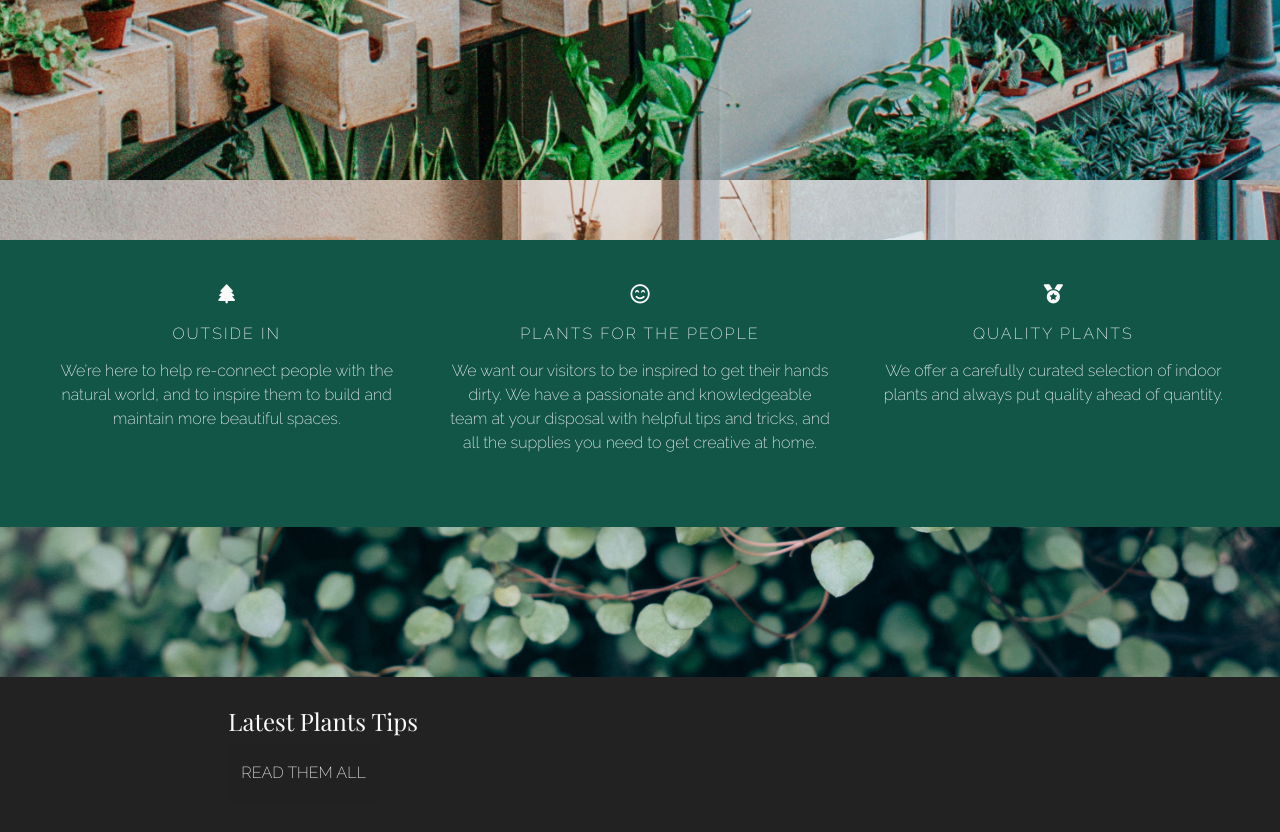
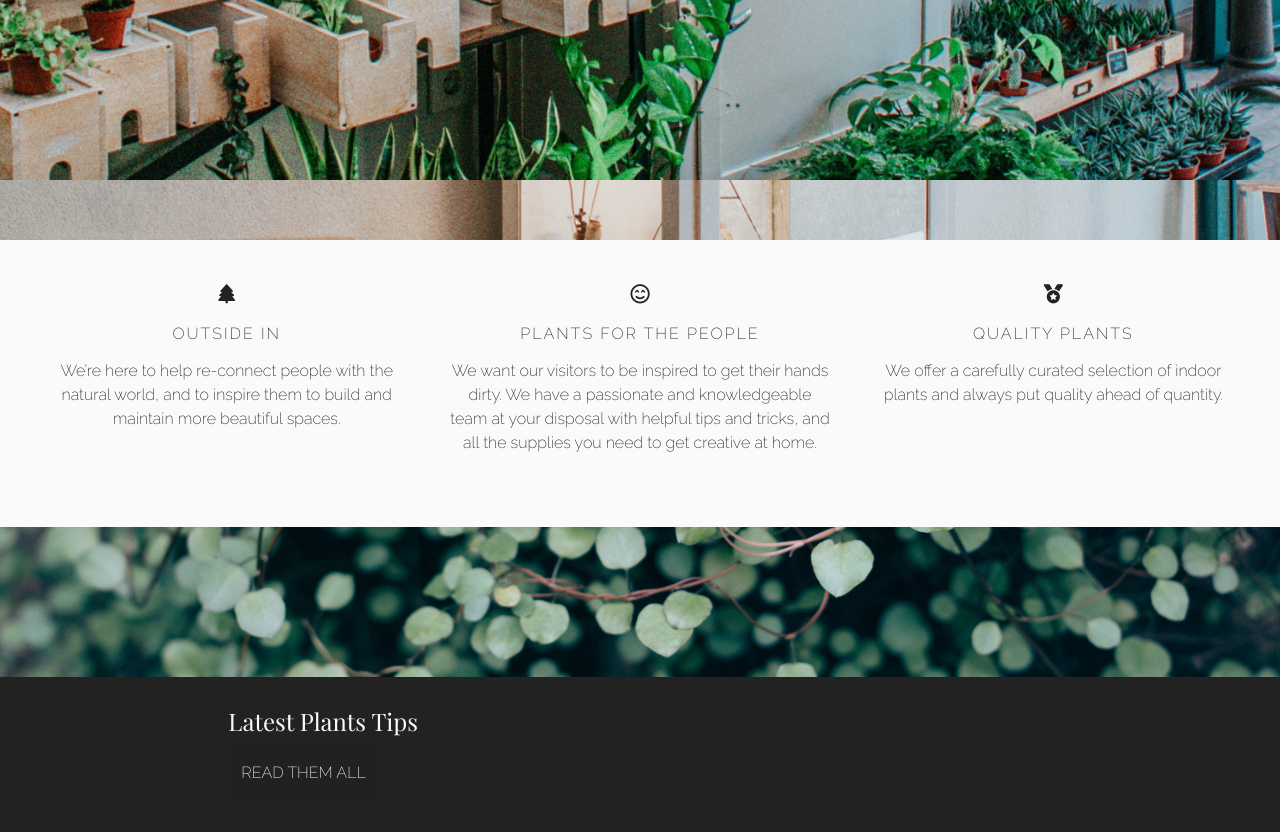
Before and after one commit to fernandagil/ms4-plants-shop, a Django app: page / in a window 1280 px wide. Shown: the part 620-1452 px from the top of the page. Run offline with Django 3.2, Linux system fonts and the light colour scheme; parts of the project's set-up code (start-up, migrations or seed data) failed here and were passed over; some libraries are stand-ins or nearby versions.

Commit message:
Update color home info

```diff
--- a/static/css/base.css
+++ b/static/css/base.css
@@ -428,8 +428,8 @@ body {
 }
 
 .home-info {
-    background: #125648;
-    color: #FAFAFA;
+    background: #FAFAFA;
+    color: #222;
     padding: 80px 100px;
 }
 
```
